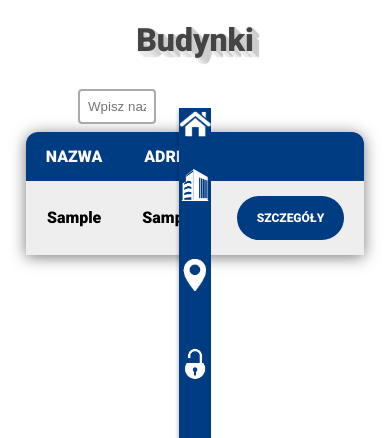
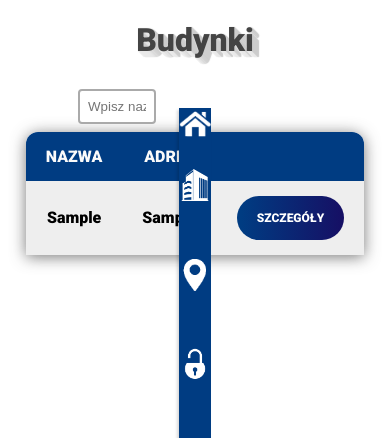
Before and after one commit to PRz-IO/p02-g02-planprz-p02-g02-planprz, a Django app: template PRzMapa/myapp/templates/budynki.html in a window 390 px wide. Shown: the top 438 px of the page. Run offline with Django 3.2, Linux system fonts and the light colour scheme; the template is opened without the code that fills it: values that come from a table or form of the project are taken from there, others are empty; tables that the repository leaves empty hold one stand-in row (values such as "Sample post").

Commit message:
Przywrócenie gradientu

```diff
--- a/PRzMapa/myapp/static/m_budynki.css
+++ b/PRzMapa/myapp/static/m_budynki.css
@@ -26,7 +26,7 @@
 
     }
 
-    .kontenerBudynki a {
+    #stopka a {
         position: relative;
         display: inline-block;
         padding: 15px 20px;
--- a/PRzMapa/myapp/templates/budynki.html
+++ b/PRzMapa/myapp/templates/budynki.html
@@ -38,6 +38,7 @@
             {% endfor %}
         </table>
     </div>
+</div>
     <div id="stopka">
         <ol class="menu">
             <li>
@@ -67,5 +68,4 @@
             </li>
         </ol>
     </div>
-</div>
 {% endblock content %}
```
